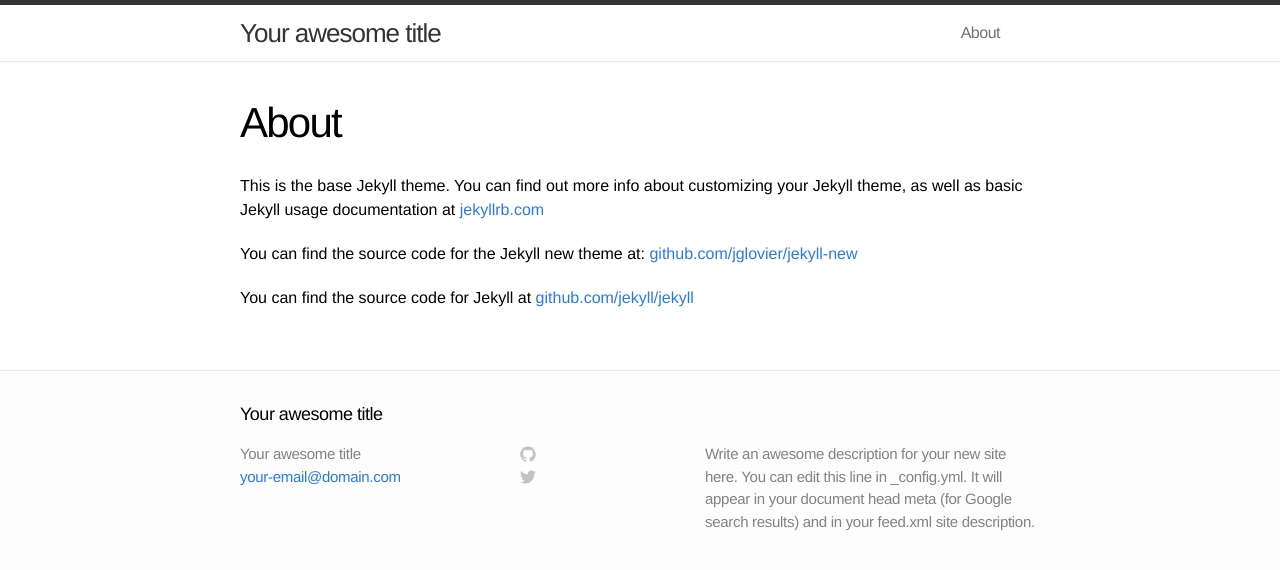
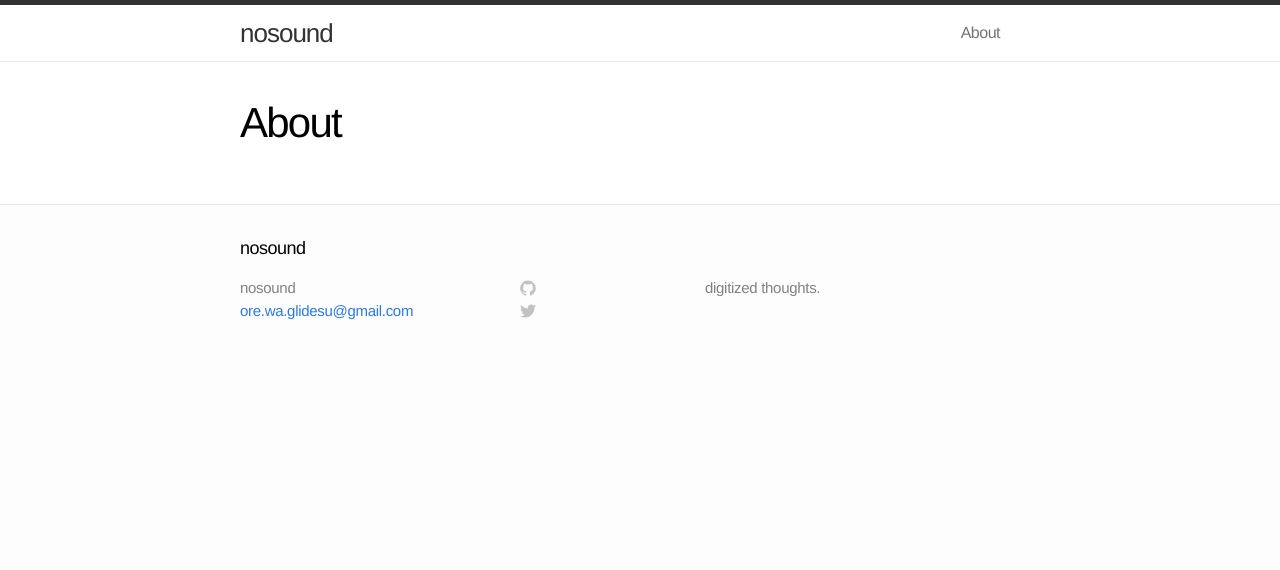
Before and after one commit to chamoji/chamoji.github.io, a Jekyll site: the page built from about.md, in a window 1280 px wide. Shown: the top 570 px of the page. Built offline with Jekyll 4.4.1, drawn with Linux system fonts in a browser that asks for light colours.

Commit message:
config set

```diff
--- a/_config.yml
+++ b/_config.yml
@@ -1,9 +1,9 @@
 # Site settings
-title: Your awesome title
-email: your-email@domain.com
-description: "Write an awesome description for your new site here. You can edit this line in _config.yml. It will appear in your document head meta (for Google search results) and in your feed.xml site description."
+title: nosound
+email: ore.wa.glidesu@gmail.com
+description: "digitized thoughts."
 baseurl: ""
-url: "http://yourdomain.com"
+url: "http://glidesu.github.io"
 
 # Build settings
 markdown: kramdown
--- a/_posts/2014-05-19-Preparations.markdown
+++ b/_posts/2014-05-19-Preparations.markdown
@@ -2,7 +2,6 @@
 layout: post
 title:  "Notes, preperation, learning."
 date:   2014-05-19 18:50:00
-categories: notes, learning, progress, improvement, practice
 ---
 
 Welcome to nosound.
--- a/about.md
+++ b/about.md
@@ -3,9 +3,3 @@ layout: page
 title: About
 permalink: /about/
 ---
-
-This is the base Jekyll theme. You can find out more info about customizing your Jekyll theme, as well as basic Jekyll usage documentation at [jekyllrb.com](http://jekyllrb.com/)
-
-You can find the source code for the Jekyll new theme at: [github.com/jglovier/jekyll-new](https://github.com/jglovier/jekyll-new)
-
-You can find the source code for Jekyll at [github.com/jekyll/jekyll](https://github.com/jekyll/jekyll)
```
Also changed, not shown: 5 other files.
